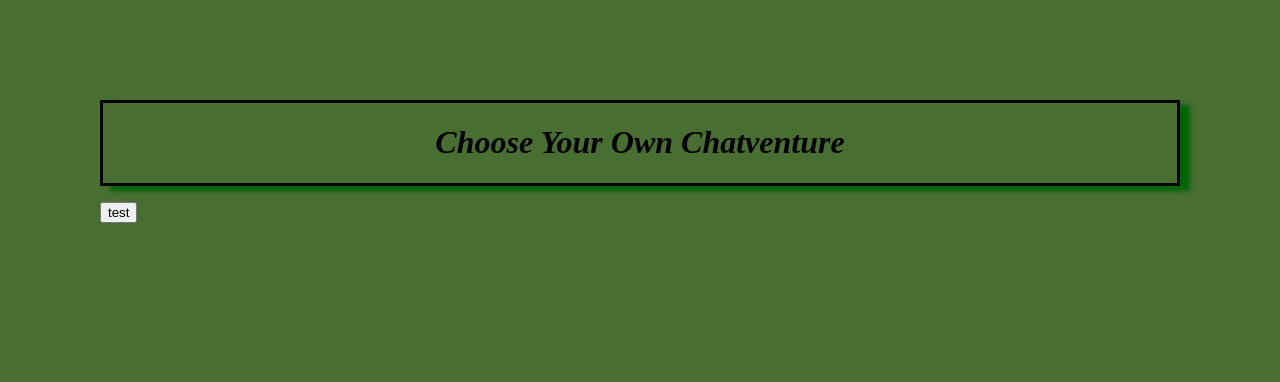
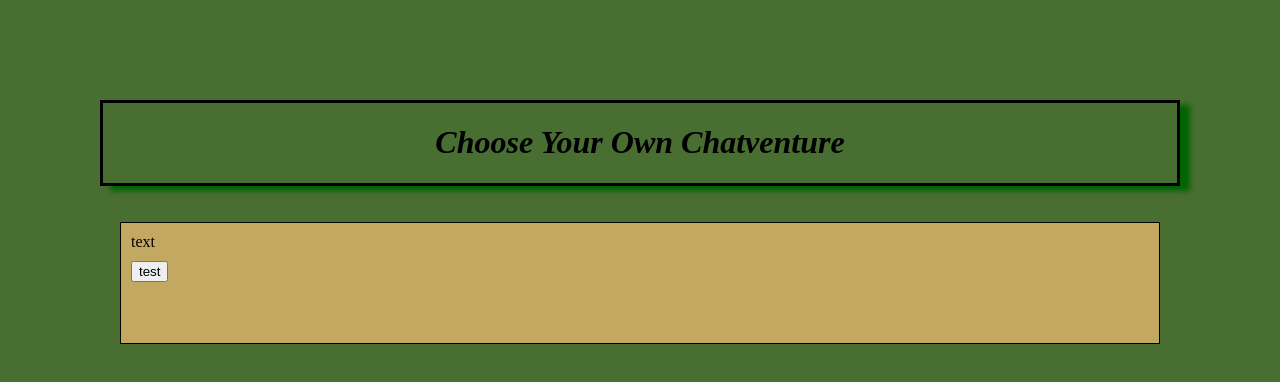
Before and after one commit to AaaDee/ChooseYouOwnChatventure, a React (Create React App) app in the folder frontend/: page / in a window 1280 px wide. Shown: the top 382 px of the page. Built offline with nearby package versions, Linux system fonts and the light colour scheme.

Commit message:
add text box

```diff
--- a/frontend/src/components/App/index.tsx
+++ b/frontend/src/components/App/index.tsx
@@ -1,18 +1,13 @@
 import React from 'react';
 import { Title } from '../Title';
 import { StyledApp } from './style';
-import { ChoiceButton } from '../ChoiceButton';
+import { TextBox } from '../TextBox';
 
 export const App = () => {
   return (
     <StyledApp>
       <Title />
-      <ChoiceButton
-        content={'test'}
-        onClick={() => {
-          console.log('clicked!');
-        }}
-      />
+      <TextBox />
     </StyledApp>
   );
 };
--- /dev/null
+++ b/frontend/src/components/TextBox/index.tsx
@@ -0,0 +1,12 @@
+import React from 'react';
+import { StyledTextBox } from './style';
+import { ChoiceButton } from '../ChoiceButton';
+
+export function TextBox() {
+  return (
+    <StyledTextBox>
+      <div>text</div>
+      <ChoiceButton content="test" onClick={() => console.log('click')} />
+    </StyledTextBox>
+  );
+}
--- /dev/null
+++ b/frontend/src/components/TextBox/style.ts
@@ -0,0 +1,13 @@
+import styled from 'styled-components';
+
+export const StyledTextBox = styled.div`
+  display: flex;
+  flex-flow: column;
+  background-color: #c2a861;
+  border: solid 1px;
+  border-color: black;
+  margin: 20px;
+  padding: 10px;
+  min-height: 100px;
+  gap: 10px;
+`;
```
